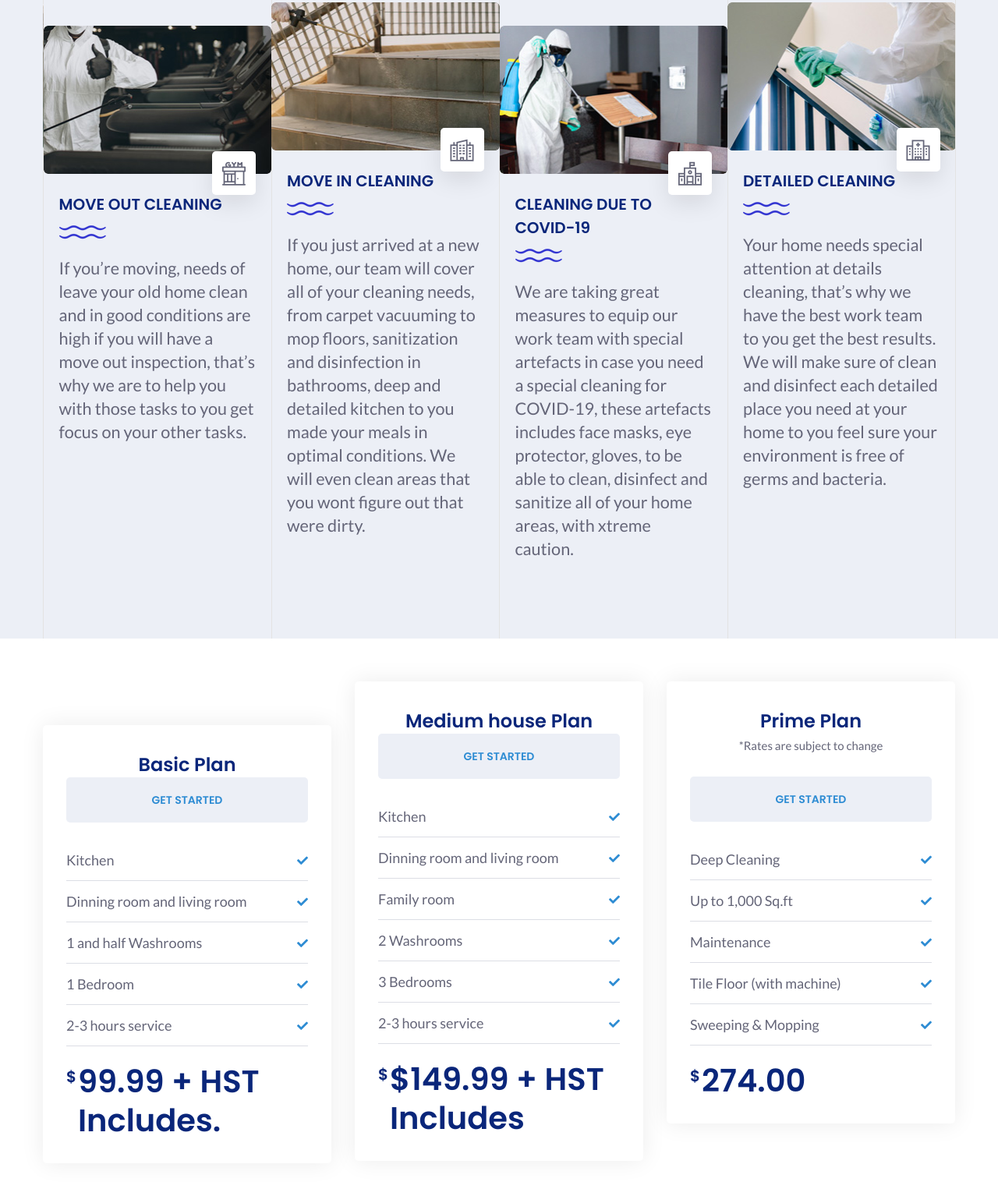
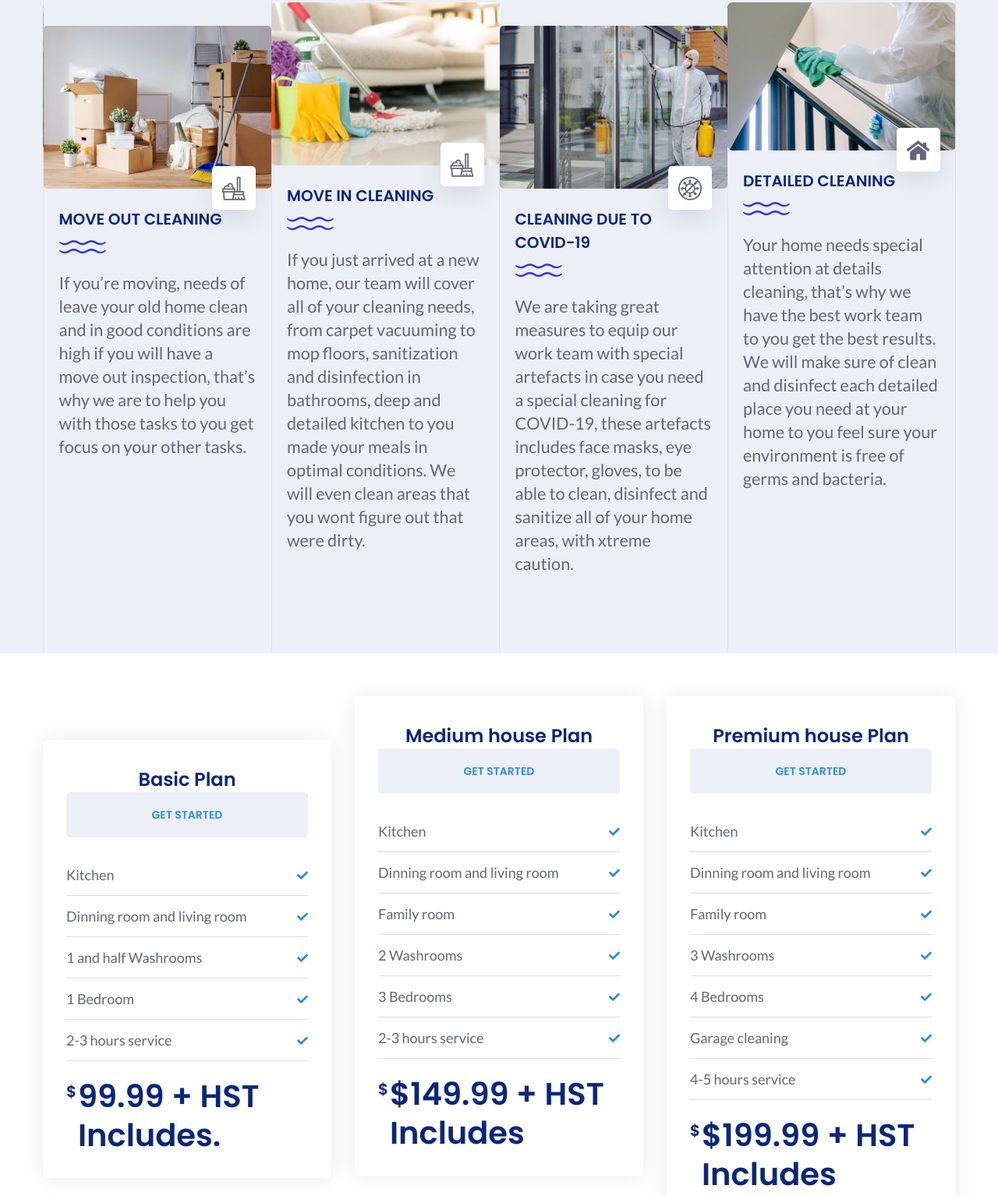
Before and after one commit to andreazambrano/penguinscleaning, a plain HTML site: page house.html in a window 1280 px wide. Shown: the part 1353-2887 px from the top of the page at 78% size. Drawn offline with Linux system fonts and the light colour scheme.

Commit message:
contenido

```diff
--- a/house.html
+++ b/house.html
@@ -313,7 +313,7 @@
                         <div class="inner-box">
                             <figure class="image-box"><img src="assets/images/service/service-2.jpg" alt=""></figure>
                             <div class="lower-content">
-                                <div class="icon-box"><i class="flaticon-hospital"></i></div>
+                                <div class="icon-box"><i class="flaticon-home"></i></div>
                                 <h4>DETAILED CLEANING</h4>
                                 <p>Your home needs special attention at details cleaning, that’s why we have the best work team to you get the best results. We will make sure of clean and disinfect each detailed place you need at your home to you feel sure your environment is free of germs and bacteria.</p>
 
@@ -322,9 +322,9 @@
                     </div>
                     <div class="service-block-one mt-30">
                         <div class="inner-box">
-                            <figure class="image-box"><img src="assets/images/service/service-3.jpg" alt=""></figure>
+                            <figure class="image-box"><img src="assets/images/service/movie1.jpg" alt=""></figure>
                             <div class="lower-content">
-                                <div class="icon-box"><i class="flaticon-gym"></i></div>
+                                <div class="icon-box"><i class="flaticon-cleaning"></i></div>
                                 <h4>MOVE OUT CLEANING</h4>
                                 <p>If you’re moving, needs of leave your old home clean and in good conditions are high if you will have a move out inspection, that’s why we are to help you with those tasks to you get focus on your other tasks.</p>
 
@@ -333,9 +333,9 @@
                     </div>
                     <div class="service-block-one">
                         <div class="inner-box">
-                            <figure class="image-box"><img src="assets/images/service/service-4.jpg" alt=""></figure>
+                            <figure class="image-box"><img src="assets/images/service/movie2.jpg" alt=""></figure>
                             <div class="lower-content">
-                                <div class="icon-box"><i class="flaticon-office-building"></i></div>
+                                <div class="icon-box"><i class="flaticon-cleaning"></i></div>
                                 <h4>MOVE IN CLEANING</h4>
                                 <p>If you just arrived at a new home, our team will cover all of your cleaning needs, from carpet vacuuming to mop floors, sanitization and disinfection in bathrooms, deep and detailed kitchen to you made your meals in optimal conditions. We will even clean areas that you wont figure out that were dirty.</p>
 
@@ -344,9 +344,9 @@
                     </div>
                     <div class="service-block-one mt-30">
                         <div class="inner-box">
-                            <figure class="image-box"><img src="assets/images/service/service-5.jpg" alt=""></figure>
+                            <figure class="image-box"><img src="assets/images/service/service-8.jpg" alt=""></figure>
                             <div class="lower-content">
-                                <div class="icon-box"><i class="flaticon-school"></i></div>
+                                <div class="icon-box"><i class="flaticon-virus"></i></div>
                                 <h4>CLEANING DUE TO COVID-19</h4>
                                 <p>We are taking great measures to equip our work team with special artefacts in case you need a special cleaning for COVID-19, these artefacts includes face masks, eye protector, gloves, to be able to clean, disinfect and sanitize all of your home areas, with xtreme caution.</p>
 
@@ -418,21 +418,23 @@
                                     <div class="pricing-block-one wow fadeInUp animated animated" data-wow-delay="300ms" data-wow-duration="1500ms">
                                         <div class="pricing-table">
                                             <div class="table-header">
-                                                <h3>Prime Plan</h3>
-                                                <p>*Rates are subject to change</p>
+                                                <h3>Premium house Plan</h3>
+
                                                 <a href="#">Get Started</a>
                                             </div>
                                             <div class="table-content">
                                                 <ul class="list clearfix">
-                                                    <li>Deep Cleaning</li>
-                                                    <li>Up to 1,000 Sq.ft</li>
-                                                    <li>Maintenance</li>
-                                                    <li>Tile Floor (with machine)</li>
-                                                    <li>Sweeping & Mopping</li>
+                                                    <li>Kitchen</li>
+                                                    <li>Dinning room and living room</li>
+                                                    <li> Family room</li>
+                                                    <li> 3 Washrooms</li>
+                                                    <li> 4 Bedrooms</li>
+                                                    <li> Garage cleaning</li>
+                                                    <li> 4-5 hours service</li>
                                                 </ul>
                                             </div>
                                             <div class="table-footer">
-                                                <h2><span>$</span>274.00</h2>
+                                                <h2><span>$</span>$199.99 + HST Includes</h2>
                                             </div>
                                         </div>
                                     </div>
```
Also changed, not shown: commercial-4.html (+3 -3 lines), contact.html (+9 -17 lines), assets/images/service/movie1.jpg (added), assets/images/service/movie2.jpg (added).
